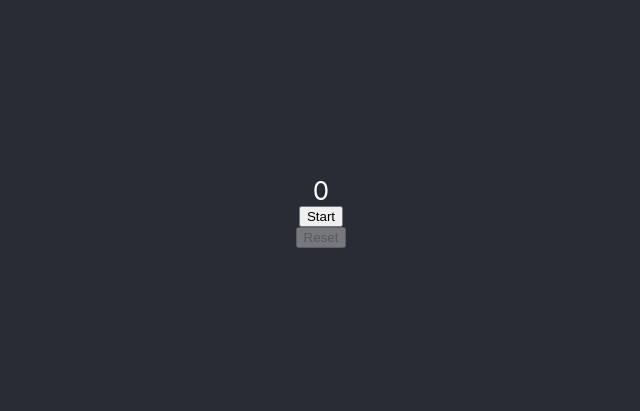
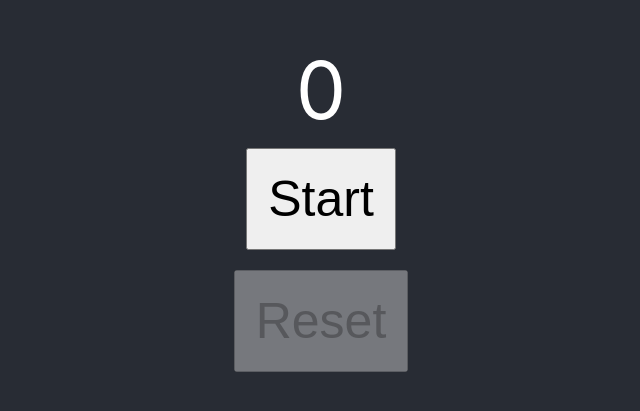
Before and after one commit to GravByte/React_SimpleStopWatch, a React (Create React App) app in the folder simplestopwatch/: page / in a window 1280 px wide. Shown: the part 189-600 px from the top of the page, without its empty margins (319-959 px from the left). Built offline with nearby package versions, Linux system fonts and the light colour scheme.

Commit message:
Added some basic CSS to tweak size of buttons & timer value

```diff
--- a/simplestopwatch/src/App.css
+++ b/simplestopwatch/src/App.css
@@ -16,3 +16,13 @@
 .App-link {
   color: #61dafb;
 }
+
+.button {
+  font-size: 50px;
+  padding: 20px;
+  margin: 10px;
+}
+
+.timer {
+  font-size: 80px;
+}
--- a/simplestopwatch/src/App.js
+++ b/simplestopwatch/src/App.js
@@ -27,21 +27,21 @@ function App() {
   return (
     <div className="App">
       <header className="App-header">
-      {timer}
+      <div className="timer">{timer}</div>
 
         {!isOn && (
-        <button type="button" onClick={() => setIsOn(true)}>
+        <button type="button" onClick={() => setIsOn(true)} className="button">
           Start
         </button>
       )}
 
       {isOn && (
-        <button type="button" onClick={() => setIsOn(false)}>
+        <button type="button" onClick={() => setIsOn(false)} className="button">
           Stop
         </button>
       )}
 
-      <button type="button" disabled={timer === 0} onClick={onReset}>
+      <button type="button" disabled={timer === 0} onClick={onReset} className="button">
         Reset
       </button>
 
```
